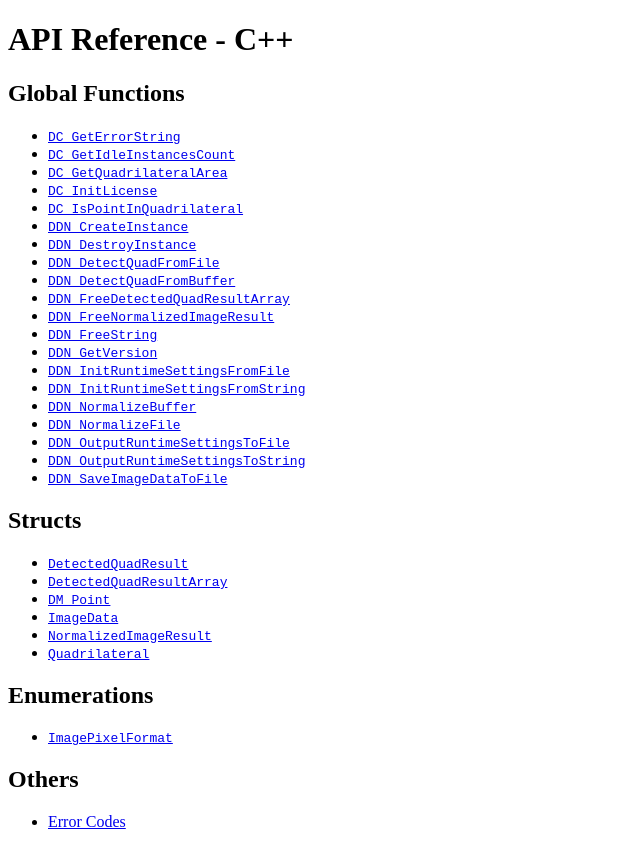
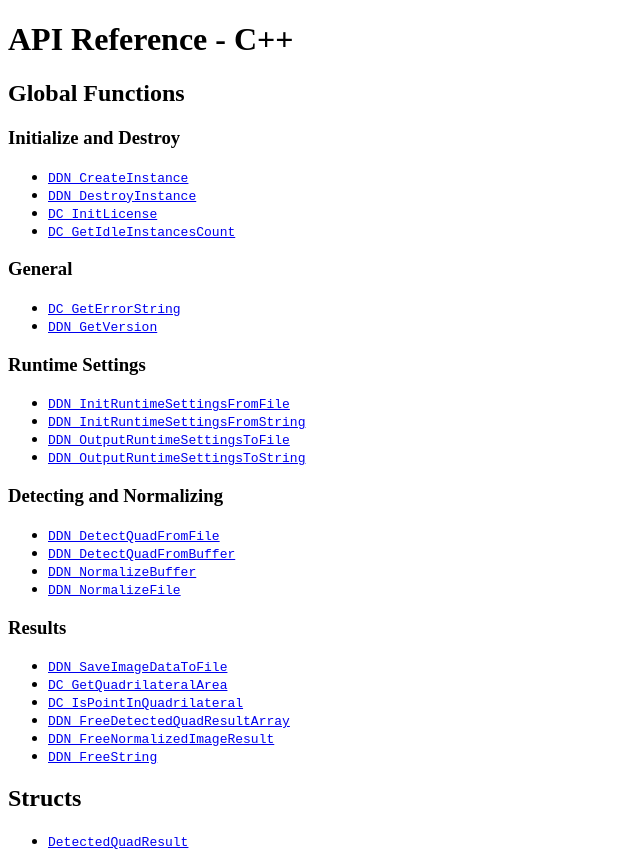
Before and after one commit to dynamsoft-docs/document-normalizer-docs, a Jekyll site: the page built from programming/c/api-reference/index.md, in a window 1280 px wide and 1400 px high. Shown: the part 547-1400 px from the top of the window, without its empty margins (0-640 px from the left). Built offline with Jekyll 4.4.1, drawn with Linux system fonts in a browser that asks for light colours.

Commit message:
Update index.md

```diff
--- a/programming/c/api-reference/index.md
+++ b/programming/c/api-reference/index.md
@@ -9,26 +9,41 @@ keywords: CDocumentNormalizer, api reference, C++
 
 ## Global Functions
 
-- [`DC_GetErrorString`](document-normalizer-general.md#dc_geterrorstring)
-- [`DC_GetIdleInstancesCount`](document-normalizer-init.md#dc_getidleinstancescount)
-- [`DC_GetQuadrilateralArea`](document-normalizer-general.md#dc_getquadrilateralarea)
-- [`DC_InitLicense`](document-normalizer-init.md#dc_initlicense)
-- [`DC_IsPointInQuadrilateral`](document-normalizer-general.md#dc_ispointinquadrilateral)
+### Initialize and Destroy
+
 - [`DDN_CreateInstance`](document-normalizer-init.md#ddn_createinstance)
 - [`DDN_DestroyInstance`](document-normalizer-init.md#ddn_destroyinstance)
+- [`DC_InitLicense`](document-normalizer-init.md#dc_initlicense)
+- [`DC_GetIdleInstancesCount`](document-normalizer-init.md#dc_getidleinstancescount)
+
+### General
+
+- [`DC_GetErrorString`](document-normalizer-general.md#dc_geterrorstring)
+- [`DDN_GetVersion`](document-normalizer-general.md#ddn_getversion)
+
+### Runtime Settings
+
+- [`DDN_InitRuntimeSettingsFromFile`](document-normalizer-settings.md#ddn_initruntimesettingsfromfile)
+- [`DDN_InitRuntimeSettingsFromString`](document-normalizer-settings.md#ddn_initruntimesettingsfromstring)
+- [`DDN_OutputRuntimeSettingsToFile`](document-normalizer-settings.md#ddn_outputruntimesettingstofile)
+- [`DDN_OutputRuntimeSettingsToString`](document-normalizer-settings.md#ddn_outputruntimesettingstostring)
+
+### Detecting and Normalizing
+
 - [`DDN_DetectQuadFromFile`](document-normalizer-normalizing.md#ddn_detectquadfromfile)
 - [`DDN_DetectQuadFromBuffer`](document-normalizer-normalizing.md#ddn_detectquadfrombuffer)
+- [`DDN_NormalizeBuffer`](document-normalizer-normalizing.md#ddn_normalizebuffer)
+- [`DDN_NormalizeFile`](document-normalizer-normalizing.md#ddn_normalizefile)
+
+### Results
+
+- [`DDN_SaveImageDataToFile`](document-normalizer-result.md#ddn_saveimagedatatofile)
+- [`DC_GetQuadrilateralArea`](document-normalizer-general.md#dc_getquadrilateralarea)
+- [`DC_IsPointInQuadrilateral`](document-normalizer-general.md#dc_ispointinquadrilateral)
 - [`DDN_FreeDetectedQuadResultArray`](document-normalizer-result.md#ddn_freedetectedquadresultarray)
 - [`DDN_FreeNormalizedImageResult`](document-normalizer-result.md#ddn_freenormalizedimageresult)
 - [`DDN_FreeString`](document-normalizer-result.md#ddn_freestring)
-- [`DDN_GetVersion`](document-normalizer-general.md#ddn_getversion)
-- [`DDN_InitRuntimeSettingsFromFile`](document-normalizer-settings.md#ddn_initruntimesettingsfromfile)
-- [`DDN_InitRuntimeSettingsFromString`](document-normalizer-settings.md#ddn_initruntimesettingsfromstring)
-- [`DDN_NormalizeBuffer`](document-normalizer-normalizing.md#ddn_normalizebuffer)
-- [`DDN_NormalizeFile`](document-normalizer-normalizing.md#ddn_normalizefile)
-- [`DDN_OutputRuntimeSettingsToFile`](document-normalizer-settings.md#ddn_outputruntimesettingstofile)
-- [`DDN_OutputRuntimeSettingsToString`](document-normalizer-settings.md#ddn_outputruntimesettingstostring)
-- [`DDN_SaveImageDataToFile`](document-normalizer-result.md#ddn_saveimagedatatofile)
+
 
 ## Structs
 
```
